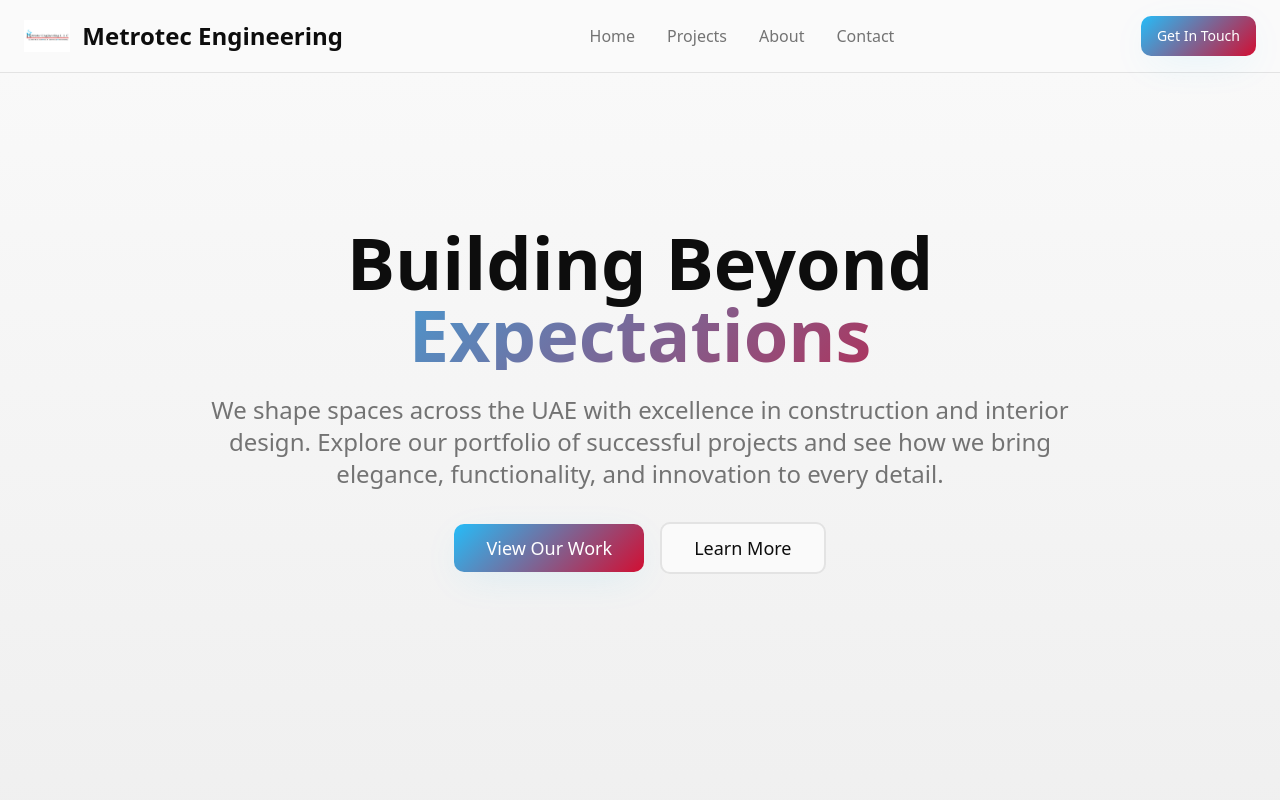
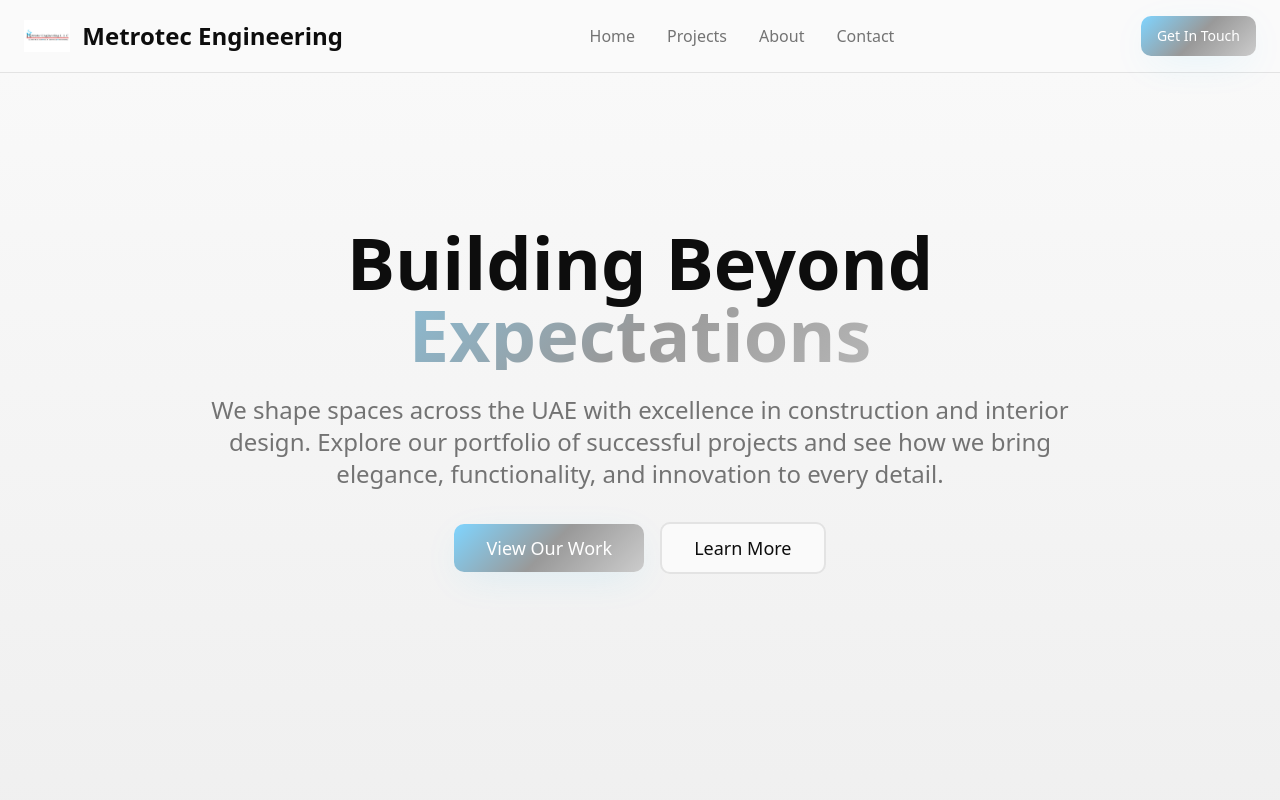
Before and after one commit to Anu2711/domain-ready-show, a React (Vite) app: page / in a window 1280 px wide. Shown: the top 800 px of the page. Built offline with nearby package versions, Linux system fonts and the light colour scheme.

Commit message:
Update gradient colors
Update gradient colors for "Expectations" text and "View Our Work" button to a light blue to grey to lighter grey gradient.

```diff
--- a/src/index.css
+++ b/src/index.css
@@ -39,7 +39,7 @@ All colors MUST be HSL.
     --radius: 0.75rem;
 
     /* Custom design tokens - Metrotec brand colors */
-    --gradient-hero: linear-gradient(135deg, hsl(197 94% 56%) 0%, hsl(349 87% 44%) 100%);
+    --gradient-hero: linear-gradient(135deg, hsl(200 100% 75%) 0%, hsl(0 0% 60%) 50%, hsl(0 0% 80%) 100%);
     --gradient-subtle: linear-gradient(180deg, hsl(0 0% 98%) 0%, hsl(0 0% 94%) 100%);
     --shadow-elegant: 0 10px 40px -10px hsl(197 94% 56% / 0.15);
     --shadow-card: 0 4px 20px -4px hsl(0 0% 5% / 0.1);
```
